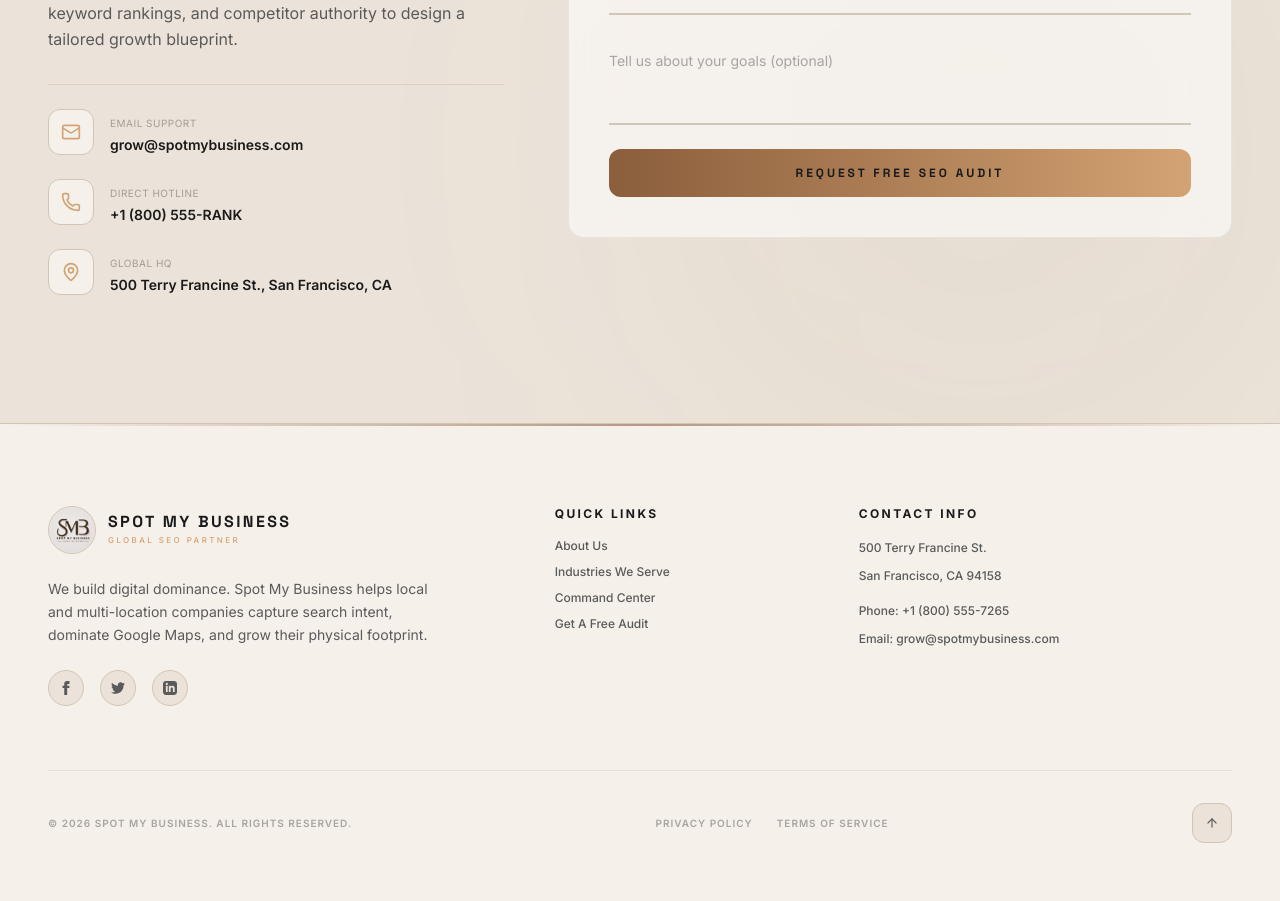
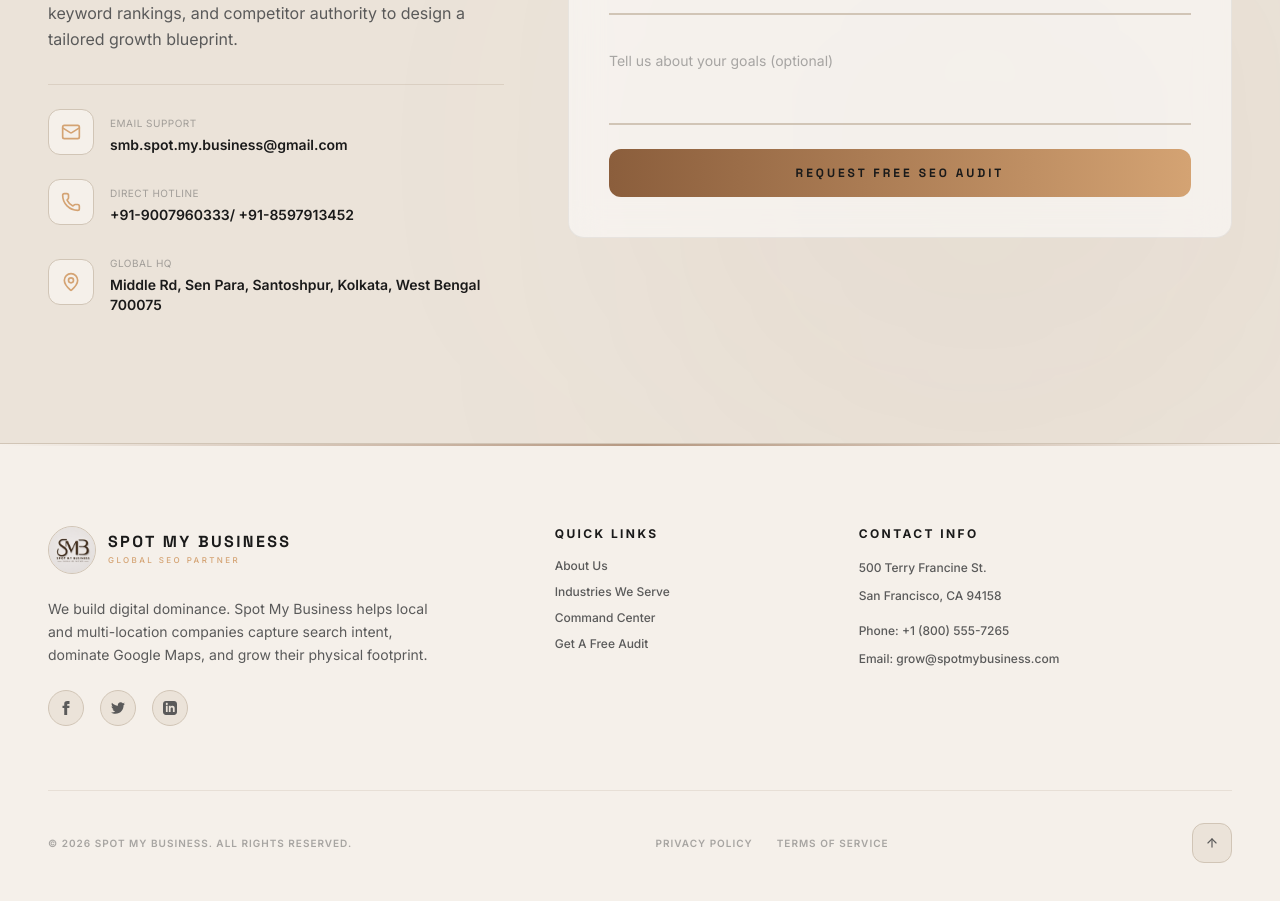
Before and after one commit to SealSrijan/SMB-SpotMyBusiness.in, a Next.js app in the folder frontend/: page / in a window 1280 px wide. Shown: the part 8480-9381 px from the top of the page. Built offline with nearby package versions, Linux system fonts and the light colour scheme.

Commit message:
Update Contact.tsx

```diff
--- a/frontend/src/components/Contact.tsx
+++ b/frontend/src/components/Contact.tsx
@@ -96,7 +96,7 @@
                 </div>
                 <div>
                   <span className="text-[10px] uppercase tracking-wider text-gray-text/50">Email Support</span>
-                  <p className="text-sm font-semibold text-heading mt-0.5">grow@spotmybusiness.com</p>
+                  <p className="text-sm font-semibold text-heading mt-0.5">smb.spot.my.business@gmail.com</p>
                 </div>
               </div>
 
@@ -106,7 +106,7 @@
                 </div>
                 <div>
                   <span className="text-[10px] uppercase tracking-wider text-gray-text/50">Direct Hotline</span>
-                  <p className="text-sm font-semibold text-heading mt-0.5">+1 (800) 555-RANK</p>
+                  <p className="text-sm font-semibold text-heading mt-0.5">+91-9007960333/ +91-8597913452</p>
                 </div>
               </div>
 
@@ -116,7 +116,7 @@
                 </div>
                 <div>
                   <span className="text-[10px] uppercase tracking-wider text-gray-text/50">Global HQ</span>
-                  <p className="text-sm font-semibold text-heading mt-0.5">500 Terry Francine St., San Francisco, CA</p>
+                  <p className="text-sm font-semibold text-heading mt-0.5">Middle Rd, Sen Para, Santoshpur, Kolkata, West Bengal 700075</p>
                 </div>
               </div>
             </div>
```
